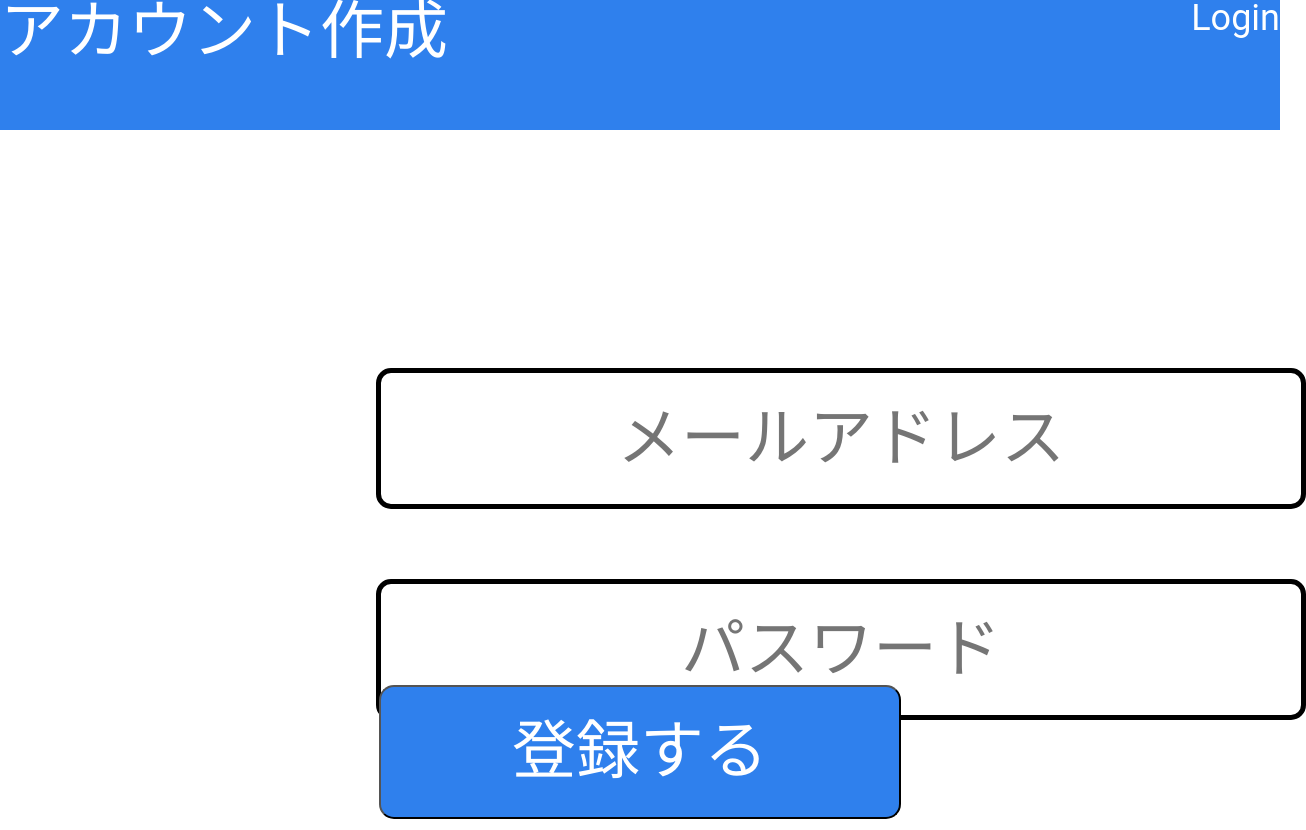
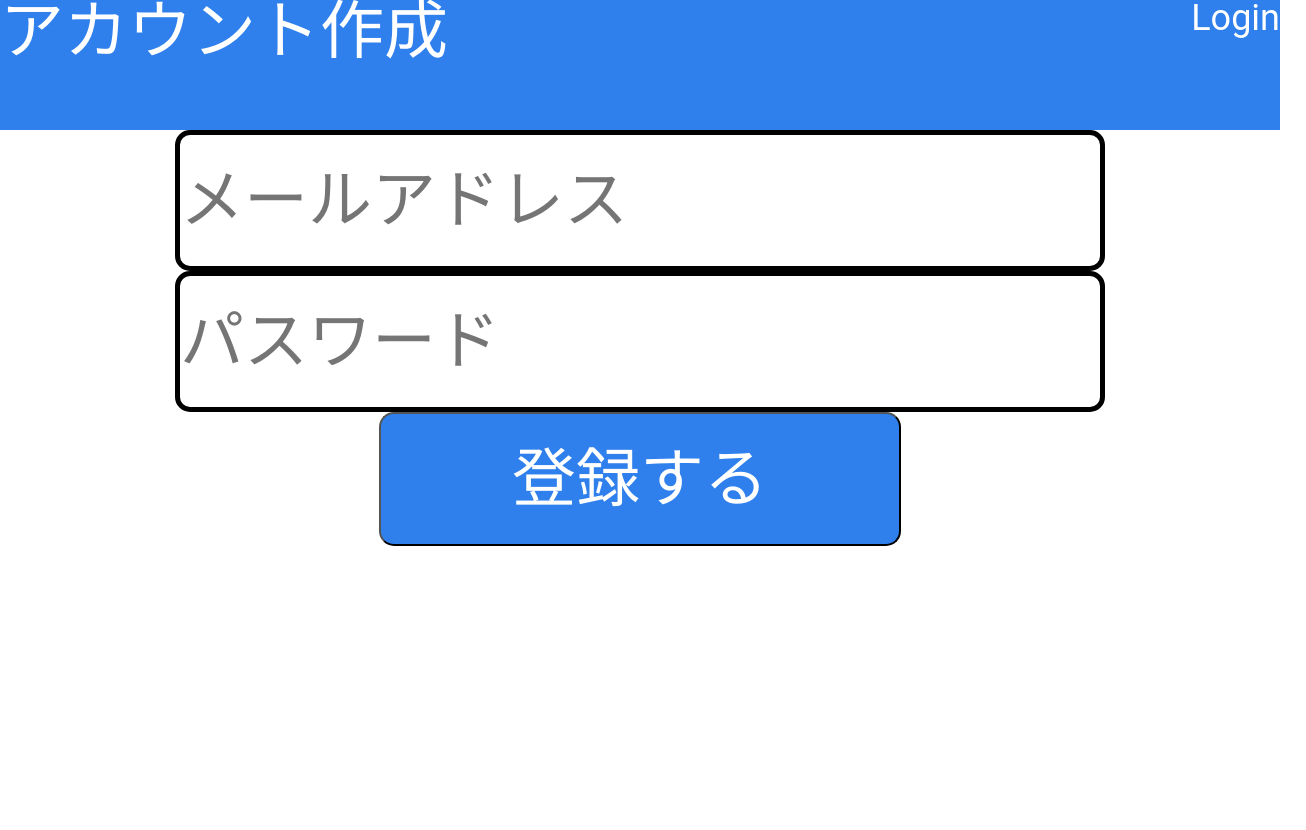
Before and after one commit to JunyaAndooo/distribution-site-by-next, a Next.js app: page /signup in a window 1280 px wide. Shown: the whole page, 1306 px wide, since content can reach past the window. Built offline with nearby package versions, Linux system fonts and the light colour scheme; no server answers.

Commit message:
signupにバリデーションを追加する #26

```diff
--- a/package.json
+++ b/package.json
@@ -14,7 +14,8 @@
     "firebase": "^7.15.5",
     "next": "9.4.4",
     "react": "16.13.1",
-    "react-dom": "16.13.1"
+    "react-dom": "16.13.1",
+    "react-hook-form": "^6.3.1"
   },
   "devDependencies": {
     "@types/node": "^14.0.14",
--- a/src/pages/login.tsx
+++ b/src/pages/login.tsx
@@ -1,11 +1,10 @@
 /** @jsx jsx */
 import { css, jsx } from "@emotion/core";
-import { useState, useEffect, useContext } from "react";
+import { useState, useContext } from "react";
 import { auth } from "../firebase";
 import Router from "next/router";
 
 import { AuthContext } from "components/common/authProvider";
-import { User } from "types/user";
 import { PageFC } from "next";
 
 /**
--- a/src/pages/signup.tsx
+++ b/src/pages/signup.tsx
@@ -3,6 +3,7 @@ import { css, jsx } from "@emotion/core";
 import { useState, useContext } from "react";
 import { auth } from "../firebase";
 import Router from "next/router";
+import { useForm } from "react-hook-form";
 
 import { AuthContext } from "components/common/authProvider";
 import { PageFC } from "next";
@@ -10,6 +11,11 @@ import { PageFC } from "next";
 /**
  * Content
  */
+interface FormData {
+  email: string;
+  password: string;
+}
+
 const Signup: PageFC = () => {
   const [email, setEmail] = useState<string>("");
   const [password, setPassword] = useState<string>("");
@@ -20,10 +26,14 @@ const Signup: PageFC = () => {
     return <></>;
   }
 
-  const signup = async (email: string, password: string) => {
+  const { register, handleSubmit, errors } = useForm<FormData>({
+    mode: "onBlur",
+  });
+
+  const signup = async (login: FormData) => {
     try {
-      await auth.createUserWithEmailAndPassword(email, password);
-      authContext.setUser && authContext.setUser({ email: email });
+      await auth.createUserWithEmailAndPassword(login.email, login.password);
+      authContext.setUser && authContext.setUser({ email: login.email });
       Router.push("/");
     } catch (error) {
       alert(error.message);
@@ -31,36 +41,74 @@ const Signup: PageFC = () => {
   };
 
   return (
-    <>
+    <form
+      onSubmit={handleSubmit(() =>
+        signup({ email: email, password: password })
+      )}
+      css={styles.form}
+    >
       <div>
         <input
           type="text"
           css={styles.email}
           placeholder="メールアドレス"
           value={email}
+          name="email"
+          ref={register({
+            required: true,
+            maxLength: 200,
+            pattern: /^[a-zA-Z0-9!-/-@]+$/i,
+          })}
           onChange={(event: React.ChangeEvent<HTMLInputElement>) => {
             setEmail(event.target.value);
           }}
         />
+        {errors.email && errors.email.type === "required" && (
+          <div css={styles.errorMessage}>メールアドレスは必須となります。</div>
+        )}
+        {errors.email && errors.email.type === "maxLength" && (
+          <div css={styles.errorMessage}>
+            メールアドレスは200文字以下でなければなりません。
+          </div>
+        )}
+        {errors.email && errors.email.type === "pattern" && (
+          <div css={styles.errorMessage}>
+            メールアドレスは半角英数字で入力してください。
+          </div>
+        )}
+      </div>
+      <div>
         <input
           type="password"
           css={styles.password}
           placeholder="パスワード"
           value={password}
+          name="password"
+          ref={register({
+            required: "パスワードは必須となります。",
+            maxLength: {
+              value: 20,
+              message:
+                "パスワードは8文字以上、20文字以下でなければなりません。",
+            },
+            minLength: {
+              value: 8,
+              message:
+                "パスワードは8文字以上、20文字以下でなければなりません。",
+            },
+          })}
           onChange={(event: React.ChangeEvent<HTMLInputElement>) => {
             setPassword(event.target.value);
           }}
         />
-        <input
-          type="button"
-          css={styles.loginButton}
-          value="登録する"
-          onClick={() => {
-            signup(email, password);
-          }}
-        />
+        {errors.password && (
+          <div css={styles.errorMessage}>{errors.password.message}</div>
+        )}
       </div>
-    </>
+      <div>
+        <input type="submit" css={styles.loginButton} value="登録する" />
+      </div>
+    </form>
   );
 };
 
@@ -74,12 +122,14 @@ Signup.getInitialProps = async () => {
  * CSS
  */
 const styles = {
+  form: css`
+    width: 100%;
+    height: 700px;
+    text-align: center;
+  `,
   email: css`
-    position: absolute;
     width: 930px;
     height: 141px;
-    left: 376px;
-    top: 368px;
 
     background: #ffffff;
     border: 5px solid #000000;
@@ -91,18 +141,14 @@ const styles = {
     font-weight: normal;
     font-size: 64px;
     line-height: 75px;
-    display: flex;
-    align-items: center;
-    text-align: center;
 
     color: #787878;
+
+    display: inline-block;
   `,
   password: css`
-    position: absolute;
     width: 930px;
     height: 141px;
-    left: 376px;
-    top: 579px;
 
     background: #ffffff;
     border: 5px solid #000000;
@@ -114,14 +160,10 @@ const styles = {
     font-weight: normal;
     font-size: 64px;
     line-height: 75px;
-    display: flex;
-    align-items: center;
-    text-align: center;
 
     color: #787878;
   `,
   loginButton: css`
-    position: absolute;
     width: 522px;
     height: 134px;
     left: calc(50% - 522px / 2);
@@ -132,7 +174,6 @@ const styles = {
     font-weight: normal;
     font-size: 64px;
     line-height: 75px;
-    display: flex;
     align-items: center;
     text-align: center;
 
@@ -140,6 +181,11 @@ const styles = {
     background: #2f80ed;
     border-radius: 15px;
   `,
+  errorMessage: css`
+    font-family: Roboto;
+    font-size: 50px;
+    color: red;
+  `,
 };
 
 export default Signup;
```
Also changed, not shown: 2 other files (tests, documents, lock files or other folders).
